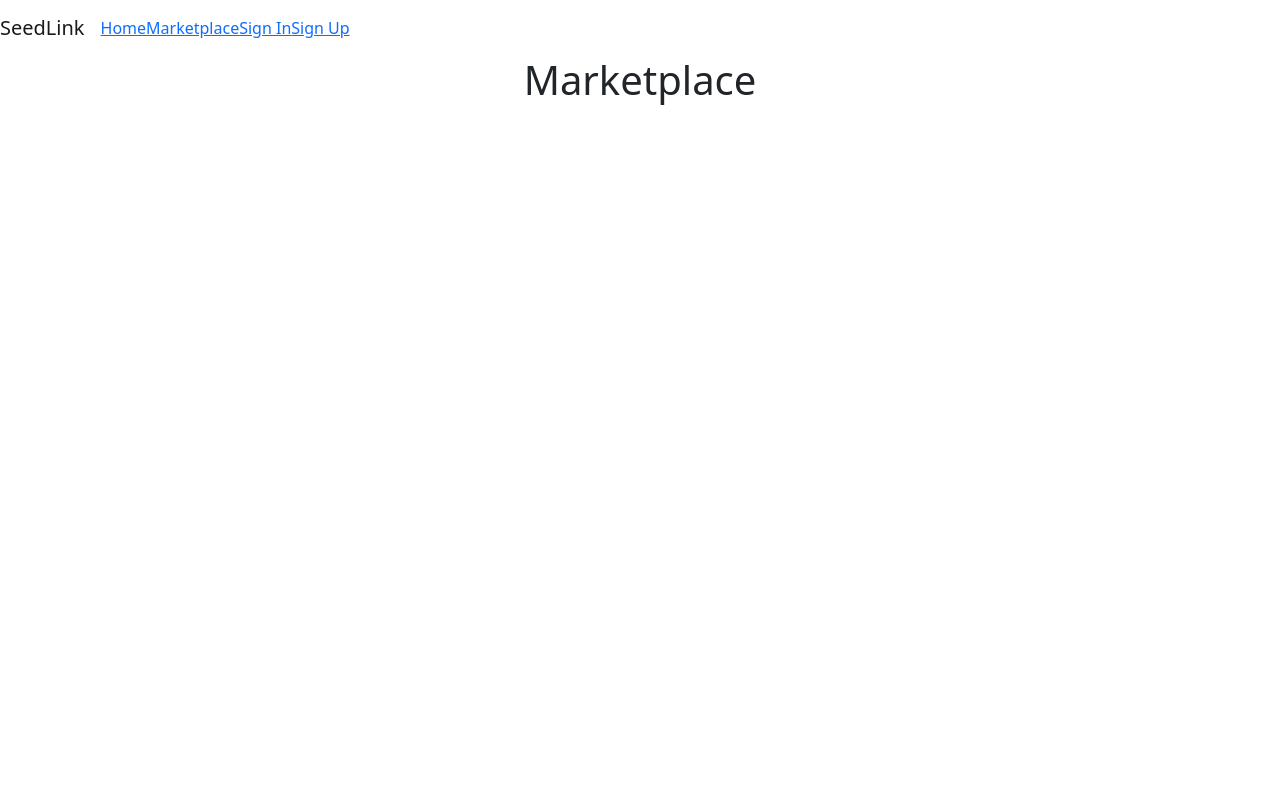
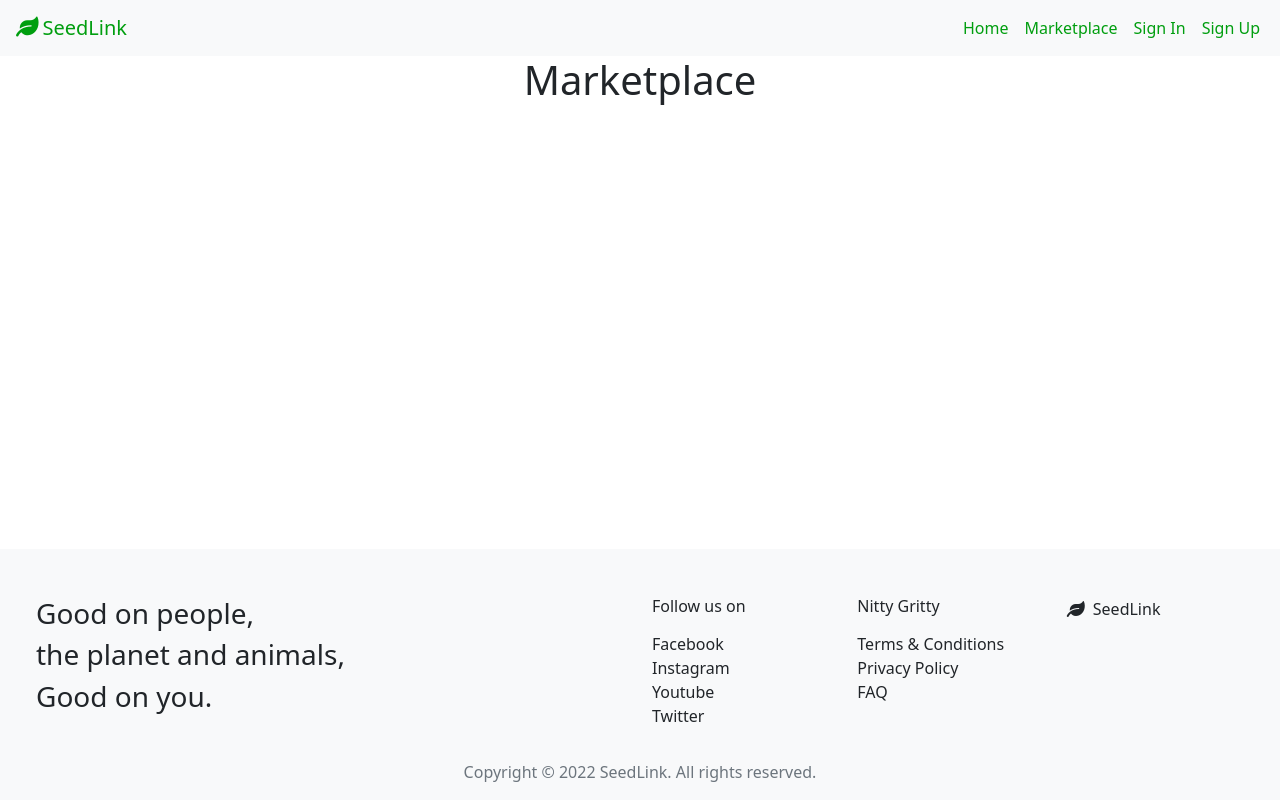
Before and after one commit to tindyc/seedlink, a Flask app: page /marketplace in a window 1280 px wide. Run offline with Flask 2, Linux system fonts and the light colour scheme; data that the repository does not hold is empty; some libraries are stand-ins or nearby versions.

Commit message:
Style header and create footer

```diff
--- a/static/css/style.css
+++ b/static/css/style.css
@@ -0,0 +1,26 @@
+
+/* Header */
+.navbar-brand {
+    color: #009E0F !important;
+}
+
+.nav-link {
+    color: #009E0F !important;
+}
+
+.nav-link:hover {
+    color: #36783d !important;
+}
+
+/* Footer */
+
+footer {
+    position: fixed;
+    bottom: 0;
+    width: 100%;
+
+}
+
+a:link {
+    text-decoration: none;
+}
--- a/templates/base.html
+++ b/templates/base.html
@@ -14,7 +14,7 @@
   <!-- Bootstrap 5  -->
   <link href="https://cdn.jsdelivr.net/npm/bootstrap@5.0.2/dist/css/bootstrap.min.css" rel="stylesheet">
   <!-- style sheet -->
-    <link rel="stylesheet" href="{{ url_for('.static', filename='style.css') }}" type="text/css" />
+  <link rel="stylesheet" href="{{ url_for('.static', filename='css/style.css') }}" type="text/css" />
 
   {% block styles %}
   {% endblock %}
@@ -22,38 +22,44 @@
 <body>
   <!--NAVIGATION-->
   <header>
-    <nav class="navbar navbar-expand-lg navbar-light">
-      <a class="navbar-brand" href="{{ url_for('index') }}">SeedLink</a>
-      <button class="navbar-toggler" type="button" data-bs-toggle="collapse" data-bs-target="#navbarNav" aria-controls="navbarNav" aria-expanded="false" aria-label="Toggle navigation">
+
+    <nav class="navbar navbar-expand-lg navbar-light bg-light">
+      <div class="container-fluid">
+        <a class="navbar-brand d-flex" href="{{ url_for('index') }}">
+          <i class="fas fa-leaf p-1"></i> SeedLink
+        </a>
+        <button class="navbar-toggler" type="button" data-bs-toggle="collapse" data-bs-target="#navbarNav"
+          aria-controls="navbarNav" aria-expanded="false" aria-label="Toggle navigation">
           <span class="navbar-toggler-icon"></span>
         </button>
-      <div class="collapse navbar-collapse" id="navbarNav">
-        <ul class="navbar-nav">
-          <li>
-              <a href="{{ url_for('index') }}" class="menu-item">Home</a>
+        <div class="collapse navbar-collapse position-relative" id="navbarNav">
+          <ul class="navbar-nav me-auto mb-2 mb-lg-0 position-absolute end-0">
+            <li class="nav-item">
+              <a href="{{ url_for('index') }}" class="nav-link">Home</a>
             </li>
             <li>
-            <a href="{{ url_for('marketplace') }}" class="menu-item">Marketplace</a>
+              <a href="{{ url_for('marketplace') }}" class="nav-link">Marketplace</a>
             </li>
             {% if session.user %}
-            <li>
-              <a href="{{ url_for('my_profile', username=session['user']) }}" class="menu-item">My Profile</a>
+            <li class="nav-item">
+              <a href="{{ url_for('my_profile', username=session['user']) }}" class="nav-link">My Profile</a>
+            </li>
+            <li class="nav-item">
+              <a href="{{ url_for('add_donation') }}" class="nav-link">Donation</a>
             </li>
             <li>
-              <a href="{{ url_for('add_donation') }}" class="menu-item">Donation</a>
+              <a href="{{ url_for('logout') }}" class="nav-link">Sign Out</a>
+            </li class="nav-item">
+            {% else %}
+            <li class="nav-item">
+              <a href="{{ url_for('login') }}" class="nav-link">Sign In</a>
             </li>
-            <li>
-                <a href="{{ url_for('logout') }}" class="menu-item">Sign Out</a>
-            </li>
-          {% else %}
-            <li>
-                <a href="{{ url_for('login') }}" class="menu-item">Sign In</a>
-            </li>
-            <li>
-                <a href="{{ url_for('register') }}" class="menu-item">Sign Up</a>
+            <li class="nav-item">
+              <a href="{{ url_for('register') }}" class="nav-link">Sign Up</a>
             </li>
             {% endif %}
           </ul>
+        </div>
       </div>
     </nav>
   </header>
@@ -76,10 +82,62 @@
   {% block content %}
   {% endblock %}
 
+  <!-- Footer -->
+  <footer class="text-center text-lg-start bg-light text-dark pt-5 px-4">
+    <div class="container-fluid">
+      <div class="row">
+
+        <div class="d-none d-lg-block col-lg-6 text-left">
+          <h3>Good on people,</h3>
+          <h3>the planet and animals,</h3>
+          <h3>Good on you.</h3>
+        </div>
+
+        <div class="col-lg-2 col-sm-4">
+          <h6>Follow us on</h6>
+          <ul class="list-unstyled mt-3">
+            <li><a class="link-dark" href="https://facebook.com" target="_blank" rel="noopener"
+                aria-label="Visit our Facebook page (opens on a new tab)">Facebook</a></li>
+            <li><a class="link-dark" href="https://instagram.com" target="_blank" rel="noopener"
+                aria-label="Visit our Instagram page (opens on a new tab)">Instagram</i></a></li>
+            <li><a class="link-dark" href="https://youtube.com" target="_blank" rel="noopener"
+                aria-label="Visit our Youtube page (opens on a new tab)">Youtube</a></li>
+            <li><a class="link-dark" href="https://twitter.com" target="_blank" rel="noopener"
+                aria-label="Visit our Twitter page (opens on a new tab)">Twitter</i></a></li>
+          </ul>
+        </div>
+
+        <div class="col-lg-2 col-sm-4">
+          <h6>Nitty Gritty</h6>
+          <ul class="list-unstyled mt-3">
+            <li>Terms &amp; Conditions</li>
+            <li>Privacy Policy</li>
+            <li>FAQ</li>
+          </ul>
+        </div>
+
+        <div class="col-lg-2 col-sm-4">
+          <a class="link-dark" href="{{ url_for('index') }}"
+            class="d-flex justify-content-center text-decoration-none link-color-light">
+            <i class="fas fa-leaf p-1"></i> SeedLink
+          </a>
+        </div>
+
+      </div>
+
+      <div class="row text-muted text-center mt-3">
+        <p>Copyright &copy; 2022 SeedLink. All rights reserved.</p>
+      </div>
+    </div>
+  </footer>
+
   <!-- Bootstrap 5 JS -->
-    <script src="https://cdn.jsdelivr.net/npm/bootstrap@5.0.2/dist/js/bootstrap.bundle.min.js" integrity="sha384-MrcW6ZMFYlzcLA8Nl+NtUVF0sA7MsXsP1UyJoMp4YLEuNSfAP+JcXn/tWtIaxVXM" crossorigin="anonymous"></script>
+  <script src="https://cdn.jsdelivr.net/npm/bootstrap@5.0.2/dist/js/bootstrap.bundle.min.js"
+    integrity="sha384-MrcW6ZMFYlzcLA8Nl+NtUVF0sA7MsXsP1UyJoMp4YLEuNSfAP+JcXn/tWtIaxVXM" crossorigin="anonymous">
+  </script>
   <!-- JQUERY -->
-    <script src="https://code.jquery.com/jquery-3.6.0.min.js" integrity="sha256-/xUj+3OJU5yExlq6GSYGSHk7tPXikynS7ogEvDej/m4=" crossorigin="anonymous"></script>
+  <script src="https://code.jquery.com/jquery-3.6.0.min.js"
+    integrity="sha256-/xUj+3OJU5yExlq6GSYGSHk7tPXikynS7ogEvDej/m4=" crossorigin="anonymous"></script>
 
   <!-- Custom scripts -->
   <script src="{{ url_for('static', filename='js/script.js') }}"></script>
--- a/templates/marketplace.html
+++ b/templates/marketplace.html
@@ -8,7 +8,7 @@
     <div class="row">
         <!-- Product Entries Column -->
         <div class="col-12 mt-4 left">
-            <div class="row">
+            <div class="row mx-3">
                 {% for product in products %}
                 <div class="col-md-3">
                     <div class="card mb-4">
@@ -22,7 +22,7 @@
                 </div>
                 {% if loop.index % 4 == 0 %}
             </div>
-            <div class="row">
+            <div class="row mx-3">
                 {% endif %}
                 {% endfor %}
             </div>
```
Lines whose indentation alone changed are shown as unchanged.
